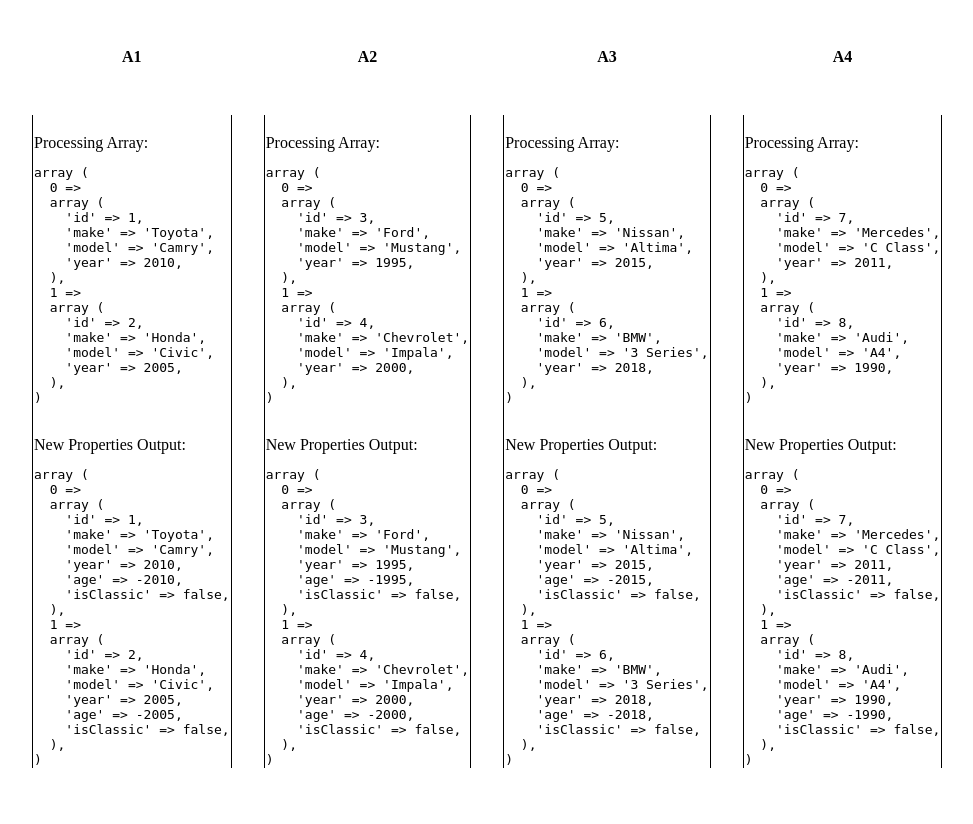
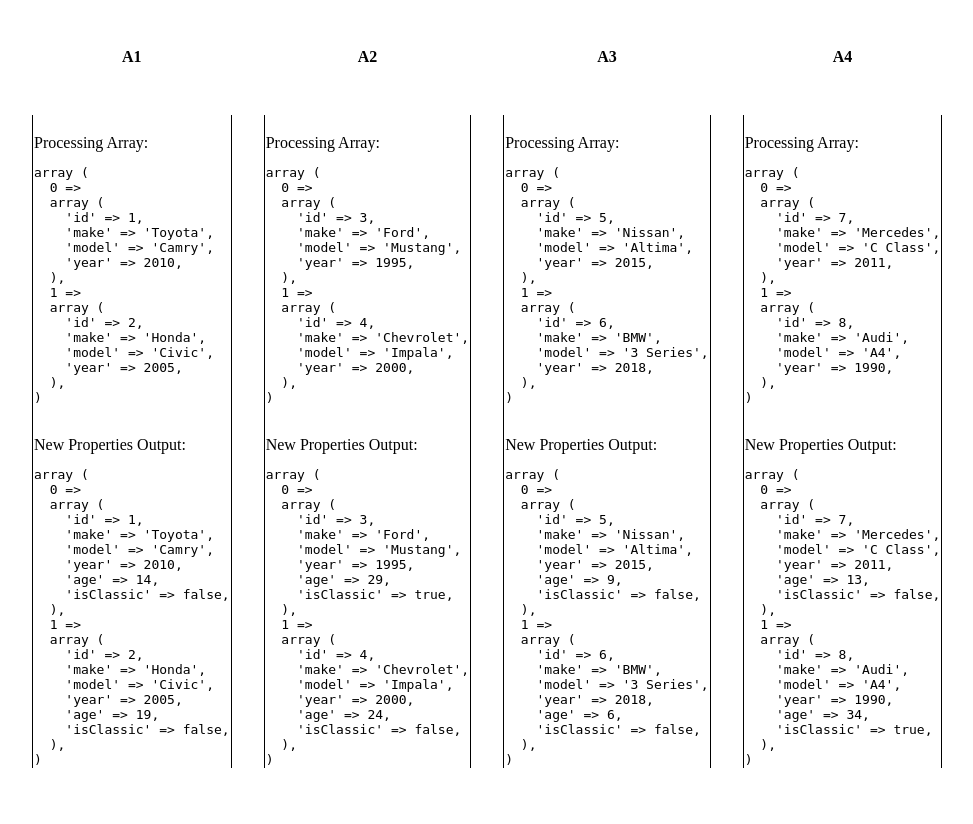
Before and after one commit to ShahadatAnadil/amazon-item-tracker, a PHP site: page /M5/problem2.php in a window 1280 px wide. Shown: the part 27-851 px from the top of the page, without its empty margins (8-981 px from the left). Run offline with PHP 8.4, Linux system fonts and the light colour scheme.

Commit message:
updated problem 2 solution

```diff
--- a/public_html/M5/problem2.php
+++ b/public_html/M5/problem2.php
@@ -30,9 +30,11 @@
     $classic_age = 25; // don't change this value
     // Start edits
     // sha38 6/22/2024
+
+    $currentYear= date("Y");
     foreach ($cars as $car) {
         $age = $currentYear - $car['year'];
-        $isClassic = $age > $classic_age;
+        $isClassic = ($age > $classic_age) ? true : false;
         $processedCars[] = [
             "id" => $car["id"],
             "make" => $car["make"],
```
